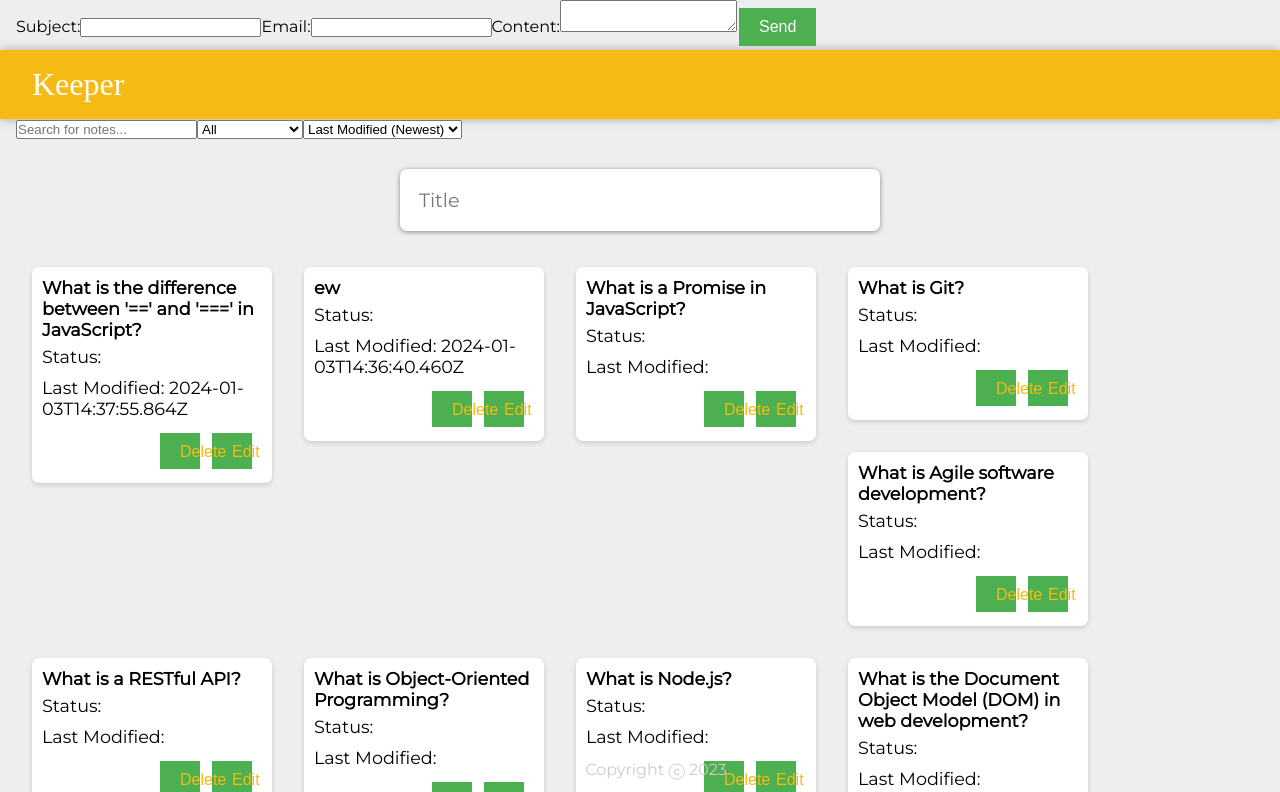
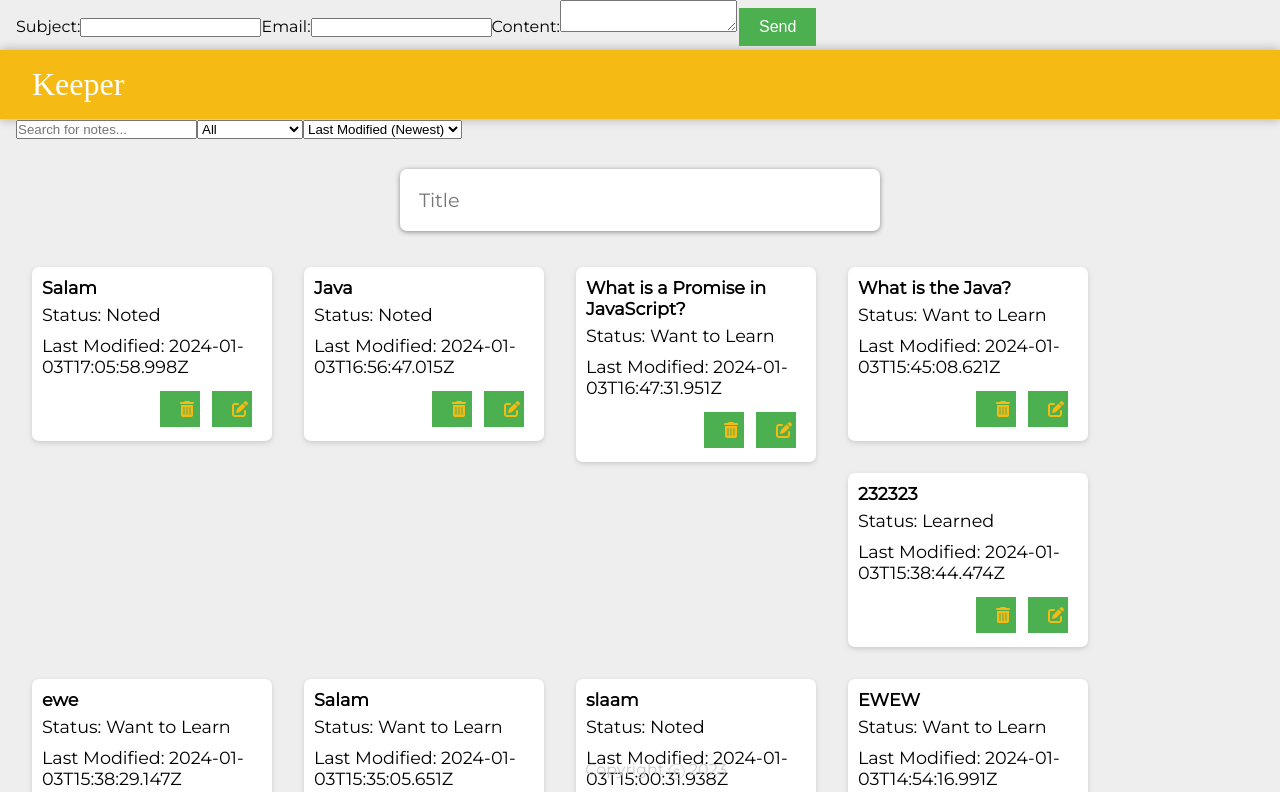
Before and after one commit to daufilataf/WebMobileAssignment3, a React (Create React App) app: page / in a window 1280 px wide. Shown: the top 792 px of the page. Built offline with nearby package versions, Linux system fonts and the light colour scheme; data requests are answered from the project's data file; a web font is replaced by a local one.

Commit message:
Modifying sorting part

```diff
--- a/db.json
+++ b/db.json
@@ -15,71 +15,17 @@
   ],
   "flashcards": [
     {
-      "question": "What is the difference between '==' and '===' in JavaScript?",
-      "answer": "'==' checks for equality with type coercion, while '===' checks for equality without type coercion (strict equality).",
-      "lastModified": "2024-01-03T14:37:55.864Z",
-      "id": 3
-    },
-    {
-      "question": "ew",
-      "answer": "ew",
-      "lastModified": "2024-01-03T14:36:40.460Z",
-      "id": 4
-    },
-    {
-      "id": 5,
       "question": "What is a Promise in JavaScript?",
-      "answer": "A Promise is an object representing the eventual completion or failure of an asynchronous operation."
-    },
-    {
-      "id": 6,
-      "question": "What is Git?",
-      "answer": "Git is a distributed version-control system for tracking changes in source code during software development."
-    },
-    {
-      "id": 7,
-      "question": "What is Agile software development?",
-      "answer": "Agile software development refers to software development methodologies centered round the idea of iterative development, where requirements and solutions evolve through collaboration."
-    },
-    {
-      "id": 8,
-      "question": "What is a RESTful API?",
-      "answer": "A RESTful API is an application program interface that uses HTTP requests to GET, PUT, POST and DELETE data."
-    },
-    {
-      "id": 9,
-      "question": "What is Object-Oriented Programming?",
-      "answer": "Object-Oriented Programming is a programming paradigm based on the concept of 'objects', which can contain data and code: data in the form of fields, and code, in the form of procedures."
-    },
-    {
-      "id": 10,
-      "question": "What is Node.js?",
-      "answer": "Node.js is an open-source, cross-platform, JavaScript runtime environment that executes JavaScript code outside of a browser."
-    },
-    {
-      "id": 11,
-      "question": "What is the Document Object Model (DOM) in web development?",
-      "answer": "The DOM is a programming interface for web documents. It represents the page so that programs can change the document structure, style, and content."
-    },
-    {
-      "id": 12,
-      "question": "What is Python known for?",
-      "answer": "Python is known for its simplicity and readability, often used for web development, data analysis, AI, and scientific computing."
-    },
-    {
-      "id": 13,
-      "question": "What is SQL used for?",
-      "answer": "SQL (Structured Query Language) is used for managing and manipulating relational databases."
-    },
-    {
-      "id": 14,
-      "question": "What is the significance of HTTP and HTTPS?",
-      "answer": "HTTP is a protocol used for transferring web documents. HTTPS is its secure version, encrypting data for safe transfer."
+      "answer": "A Promise is an object representing the eventual completion or failure of an asynchronous operation.",
+      "lastModified": "2024-01-03T16:47:31.951Z",
+      "status": "Want to Learn",
+      "id": 5
     },
     {
       "question": "ok",
       "answer": "ten",
       "lastModified": "2024-01-03T14:45:29.953Z",
+      "status": "Learned",
       "id": 18
     },
     {
@@ -130,6 +76,20 @@
       "lastModified": "2024-01-03T15:45:08.621Z",
       "status": "Want to Learn",
       "id": 25
+    },
+    {
+      "question": "Java",
+      "answer": "Write once",
+      "lastModified": "2024-01-03T16:56:47.015Z",
+      "status": "Noted",
+      "id": 28
+    },
+    {
+      "question": "Salam",
+      "answer": "hello",
+      "lastModified": "2024-01-03T17:05:58.998Z",
+      "status": "Noted",
+      "id": 29
     }
   ]
 }
--- a/public/index.html
+++ b/public/index.html
@@ -5,6 +5,9 @@
   <title>Keeper App</title>
   <link font-family: "Montserrat" , sans-serif;
     href="https://fonts.googleapis.com/css?family=McLaren|Montserrat&display=swap" rel="stylesheet" />
+  <link rel="stylesheet" href="https://cdnjs.cloudflare.com/ajax/libs/font-awesome/6.3.0/css/all.min.css"
+    integrity="sha384-..." crossorigin="anonymous" />
+
   <link rel="stylesheet" href="styles.css" />
 </head>
 
--- a/src/components/App.jsx
+++ b/src/components/App.jsx
@@ -96,23 +96,48 @@ function App() {
   };
 
   const sortedAndFilteredNotes = filteredNotes.slice().sort((a, b) => {
+    function compareLastModifiedDesc() {
+      return new Date(b.lastModified) - new Date(a.lastModified);
+    }
+
+    function compareLastModifiedAsc() {
+      return new Date(a.lastModified) - new Date(b.lastModified);
+    }
+
+    function compareQuestionAsc() {
+      return (a.question || "").localeCompare(b.question || "");
+    }
+
+    function compareQuestionDesc() {
+      return (b.question || "").localeCompare(a.question || "");
+    }
+
+    function compareStatusAsc() {
+      return (a.status || "").localeCompare(b.status || "");
+    }
+
+    function compareStatusDesc() {
+      return (b.status || "").localeCompare(a.status || "");
+    }
+
     switch (sortOption) {
       case "LastModifiedDesc":
-        return new Date(b.lastModified) - new Date(a.lastModified);
+        return compareLastModifiedDesc();
       case "LastModifiedAsc":
-        return new Date(a.lastModified) - new Date(b.lastModified);
+        return compareLastModifiedAsc();
       case "QuestionAsc":
-        return a.question.localeCompare(b.question);
+        return compareQuestionAsc();
       case "QuestionDesc":
-        return b.question.localeCompare(a.question);
+        return compareQuestionDesc();
       case "StatusAsc":
-        return a.status.localeCompare(b.status);
+        return compareStatusAsc();
       case "StatusDesc":
-        return b.status.localeCompare(a.status);
+        return compareStatusDesc();
       default:
         return 0;
     }
   });
+
 
   return (
     <div>
--- a/src/components/CreateArea.jsx
+++ b/src/components/CreateArea.jsx
@@ -30,6 +30,10 @@ function CreateArea(props) {
   }
 
   function submitNote(event) {
+    if (!note.title || !note.content) {
+      alert("Title and content cannot be empty.");
+      return; // Do not add the note
+    }
     props.onAdd(note, status);
     setNote({
       title: "",
@@ -72,7 +76,7 @@ function CreateArea(props) {
          )}
         {isExpanded && (
           <button onClick={submitNote}>
-            Add
+             <i className="fas fa-plus"></i>
           </button>
         )}
       </form>
--- a/src/components/Note.jsx
+++ b/src/components/Note.jsx
@@ -37,8 +37,12 @@ function Note(props) {
       <div className="note-footer">
         <p>Status: {props.status}</p>
         <p>Last Modified: {props.lastModified}</p>
-        <button onClick={handleEdit}>Edit</button>
-        <button onClick={handleDelete}>Delete</button>
+        <button onClick={handleEdit}>
+          <i className="fas fa-edit"></i>
+        </button>
+        <button onClick={handleDelete}>
+          <i className="fas fa-trash-alt"></i>
+        </button>
       </div>
     </div>
   );
```
Also changed, not shown: public/styles.css (line endings or trailing spaces).
